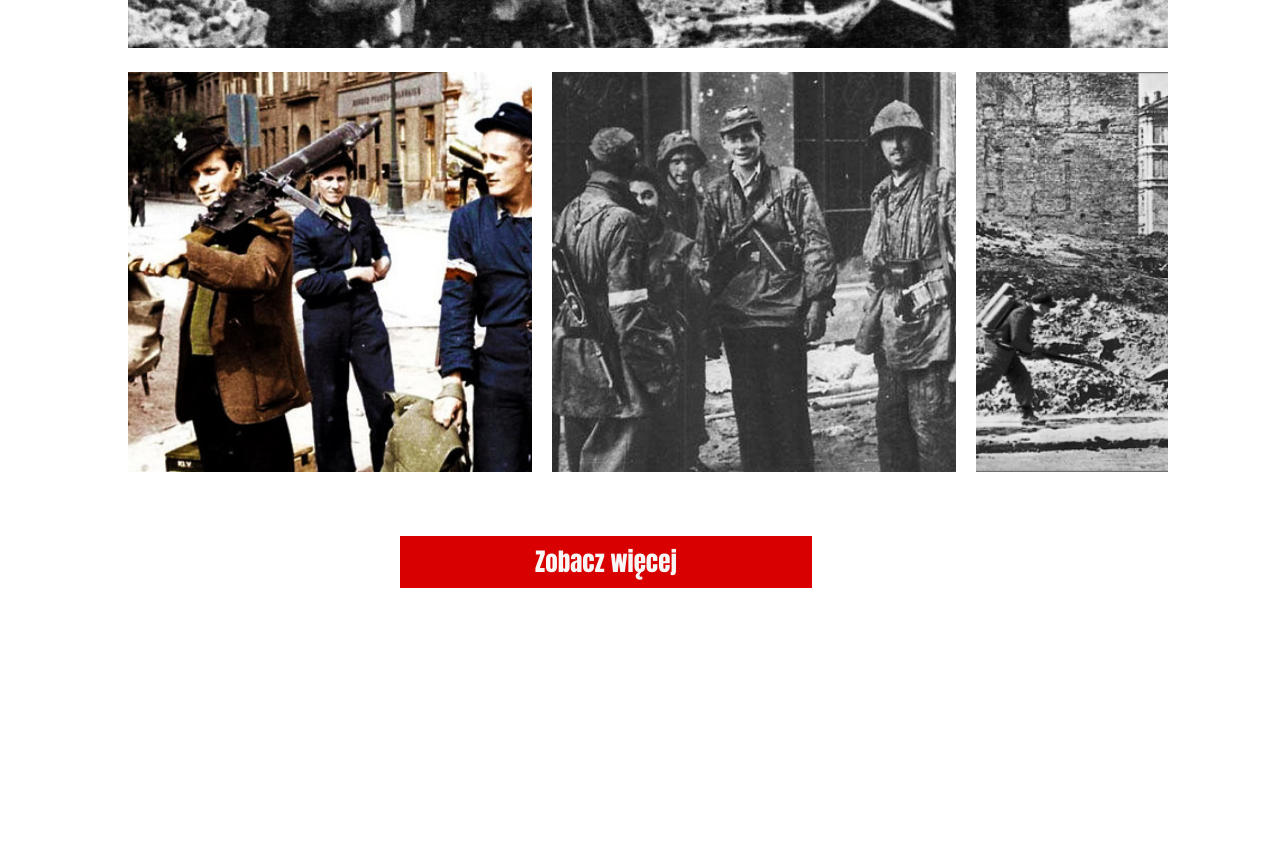
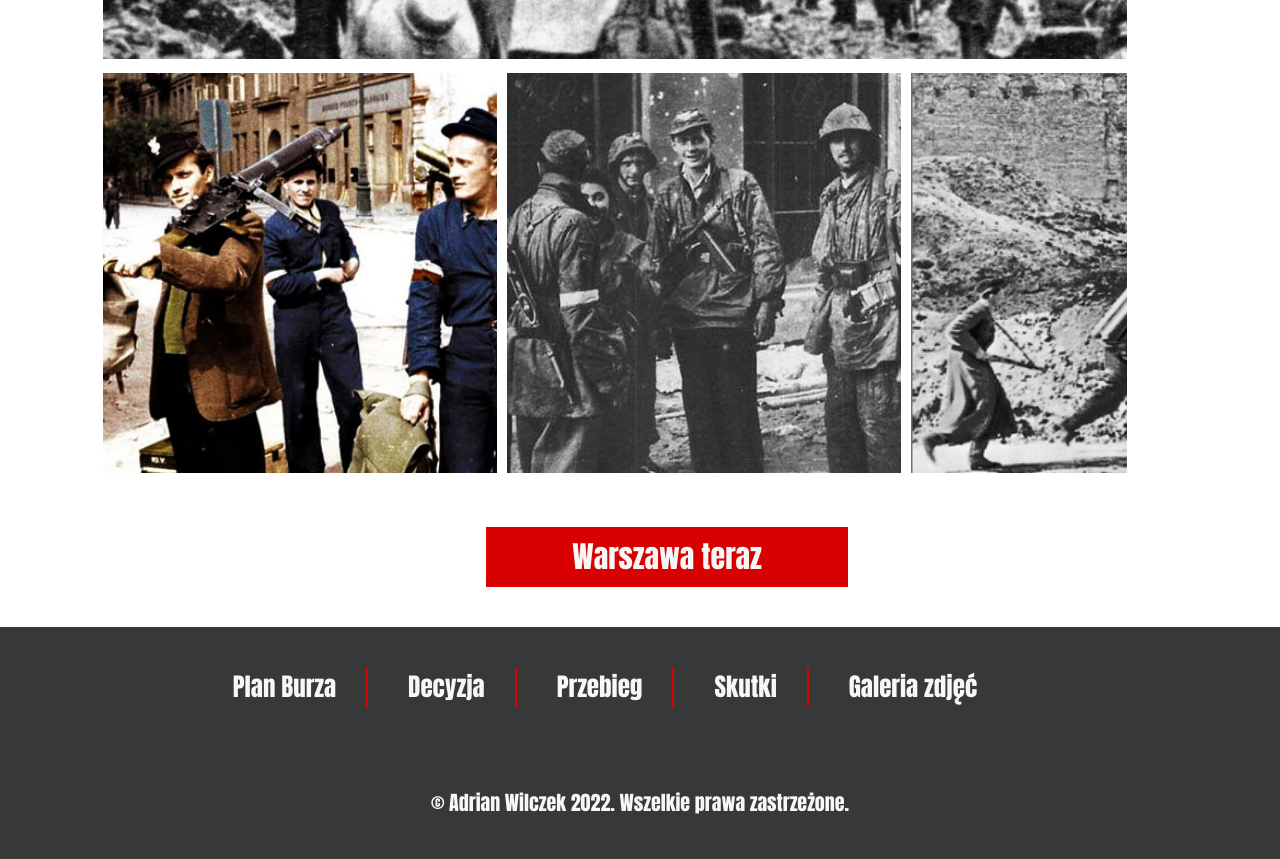
Before and after one commit to Adrian-Wilczek/Warsaw-Uprising, a website: page index.html in a window 1280 px wide. Shown: the part 7091-7950 px from the top of the page. Before the commit the page ends 7719 px from the top, so only its background shows below. Drawn offline with Linux system fonts and the light colour scheme.

Commit message:
Add footer

```diff
--- a/index.html
+++ b/index.html
@@ -163,10 +163,22 @@
             <div class="gallery__image4"><img class="gallery-img" src="images/gallery4.jpg" alt="Zdjęcie ludzi z karabinem"></div>
             <div class="gallery__image5"><img class="gallery-img" src="images/gallery5.jpg" alt="Zdjęcie grupowe obrońców"></div>
             <div class="gallery__image6"><img class="gallery-img" src="images/gallery6.png" alt="Żołnierze biegnący ulicą"></div>
-            <div class="button gallery__button button--large"><a href="#">Zobacz więcej</a></div>
+            <div class="button gallery__button button--large"><a href="#">Warszawa teraz</a></div>
             </div>
             <aside class="gallery-section__about-aside"><div class="about-aside__content about-aside__content--decision"><p class="about-aside__paragraph about-aside__paragraph--large">Galeria zdjęć</p></div></aside>
         </section>
+        <footer class="footer">
+            <nav class="footer__navigation-container">
+                <ul class="navigation">
+                    <li class="navigation__element navigation__element--small"><a href="#storm-section">Plan Burza</a></li>
+                    <li class="navigation__element navigation__element--small"><a href="#decision-section">Decyzja</a></li>
+                    <li class="navigation__element navigation__element--small"><a href="#uprising-time-section">Przebieg</a></li>
+                    <li class="navigation__element navigation__element--small"><a href="#">Skutki</a></li>
+                    <li class="navigation__element navigation__element--last navigation__element--small"><a href="#">Galeria zdjęć</a></li>
+                </ul>
+            </nav>
+            <p class="restricted-paragraph">&copy; Adrian Wilczek 2022. Wszelkie prawa zastrzeżone.</p>
+        </footer>
 
     </div>
 
--- a/sass/_components.scss
+++ b/sass/_components.scss
@@ -21,6 +21,9 @@
         transition: all 0.6s;
         &:hover{
             color: $primary-color;
+        }
+        &--small{
+            font-size: 2.5rem;
         }
         &--last{
             border-right: none;
@@ -161,7 +164,8 @@
     font-size: 2.5rem;
     color: $secondary-color;
     &--large{
-        width: 40rem;
+        width: 35rem;
+        font-size: 3rem;
     }
 
 }
@@ -288,3 +292,11 @@
         object-fit: cover;
         overflow: hidden;
     }
+   .restricted-paragraph{
+        display: flex;
+        justify-content: center;
+        margin-top: 10vh;
+        color: $secondary-color;
+        font-size: 2rem;
+
+   }
--- a/sass/_layout.scss
+++ b/sass/_layout.scss
@@ -173,20 +173,23 @@
     }
 }
 .gallery-section{
+
     display: grid;
     grid-template-rows: min-content 1fr min-content;
-    grid-template-columns: 10vw 1fr min-content;
+    grid-template-columns: 1fr 80vw 1fr min-content;
     &__gallery{
+        justify-self: center;
         margin-top: 15vh;
         grid-column: 2;
         grid-row: 2;
+         margin-bottom: 5vh;
     }
     &__section-header{
         grid-row: 1;
         grid-column: 1 / -1;
     }
     &__about-aside{
-        grid-column: 3;
+        grid-column: 4;
         grid-row: 2 / -1;
         align-self: center;
 
@@ -197,19 +200,18 @@
 .gallery{
         display: grid;
         grid-template-rows: repeat(4, min-content);
-        grid-template-columns: repeat(6, 15vw);
-        grid-gap: 2rem;
-        margin-bottom: 5vh;
+        grid-template-columns: repeat(8, 15vw);
+        grid-gap: 1rem;
         &__image1{
-            grid-column: 1 / 3;
+            grid-column: 1 / 4;
             grid-row: 1;
         }
         &__image2{
-            grid-column: 3 / 6;
+            grid-column: 4 / 8;
             grid-row: 1;
         }
         &__image3{
-            grid-column: 1 / 6;
+            grid-column: 1 / 8;
             grid-row: 2;
         }
         &__image4{
@@ -221,14 +223,23 @@
             grid-row: 3;
         }
         &__image6{
-            grid-column: 5 / 6;
+            grid-column: 5 / 8;
             grid-row: 3;
         }
         &__button{
             grid-row: 4;
-            grid-column: 2/ 4;
+            grid-column: 1 / 6;
             justify-self: center;
             margin-top: 5vh;
             transform: translate(5vw);
         }
 }
+.footer{
+    padding: 5vh 5vw;
+    background-color: #383838;
+    &__navigation-container{
+        display: flex;
+        justify-content: center;
+        width: 100%;
+    }
+}
```
Also changed, not shown: css/style.css.
